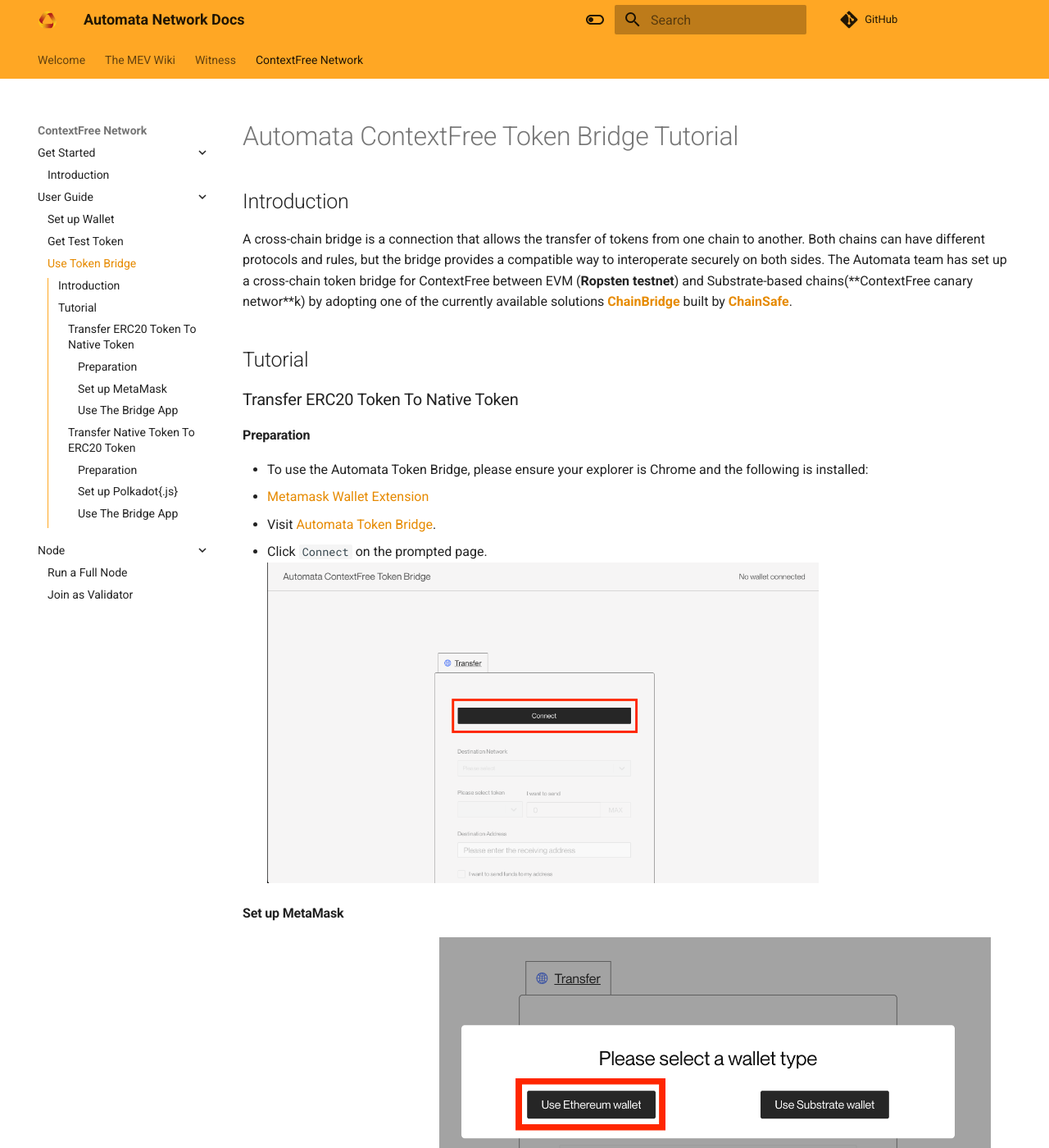
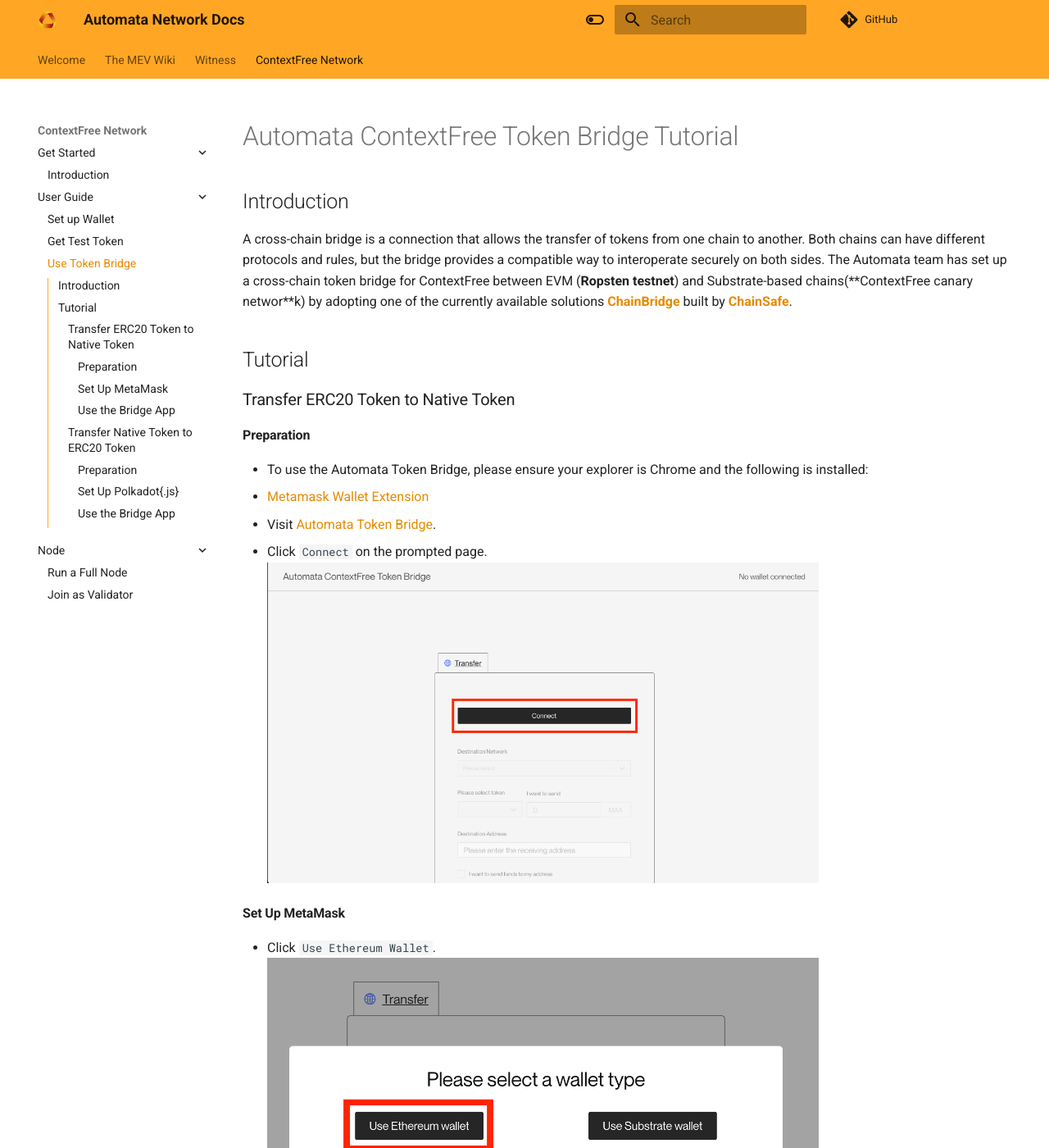
Before and after one commit to automata-network/docs, an MkDocs documentation site: the page built from docs/canarynet/userguide/token-bridge.md, in a window 1280 px wide and 1400 px high. Shown: the whole window at 82% size. Built offline with MkDocs 1.6.1 and Material for MkDocs 9.7.7, drawn with Linux system fonts in a browser that asks for light colours; nearby versions of some CDN libraries; comment, search, counter and statistics services are not loaded; some of the changed text lies outside the part shown.

Commit message:
Minor format fix

```diff
--- a/docs/canarynet/userguide/token-bridge.md
+++ b/docs/canarynet/userguide/token-bridge.md
@@ -4,7 +4,7 @@
 The Automata team has set up a cross-chain token bridge for ContextFree between EVM (**Ropsten testnet**) and Substrate-based chains(**ContextFree canary networ**k) by adopting one of the currently available solutions [**ChainBridge**](https://github.com/ChainSafe/ChainBridge) built by [**ChainSafe**](https://chainsafe.io/).
 
 ## Tutorial
-### Transfer ERC20 Token To Native Token
+### Transfer ERC20 Token to Native Token
 #### Preparation
 - To use the Automata Token Bridge, please ensure your explorer is Chrome and the following is installed:
   - [Metamask Wallet Extension](https://chrome.google.com/webstore/detail/metamask/nkbihfbeogaeaoehlefnkodbefgpgknn?hl=en)
@@ -13,25 +13,25 @@
 - Click `Connect` on the prompted page.
 ![](../../assets/canaryimg/bridge_connect.png){width="673" height="463"}
 
-#### Set up MetaMask
-- Click `Use Ethereum Wallet`.
-![](../../assets/canaryimg/bridge_ethwallet.png){width="673" height="463"}
-- Select `MetaMask`.
-![](../../assets/canaryimg/bridge_metamask.png){width="673" height="463"}
+#### Set Up MetaMask
+- Click `Use Ethereum Wallet`.<br>
+![](../../assets/canaryimg/bridge_ethwallet.png){width="673" height="463"}<br>
+- Select `MetaMask`.<br>
+![](../../assets/canaryimg/bridge_metamask.png){width="673" height="463"}<br>
 - Then you may need may need to enter password to unlock the MetaMask wallet extension if it hasn't been open for a while.
-- Change the network in MetaMask to `Ropsten Test Network`.
-![](../../assets/canaryimg/bridge_ropsten.png){width="673" height="463"}
-- If you don't see the CTX token showing up in the assets, press `Import tokens`, enter the following specifications and press `Add Custom Token`:
-![](../../assets/canaryimg/bridge_import.png){width="673" height="463"}
+- Change the network in MetaMask to `Ropsten Test Network`.<br>
+![](../../assets/canaryimg/bridge_ropsten.png){width="673" height="463"}<br>
+- If you don't see the CTX token showing up in the assets, press `Import tokens`, enter the following specifications and press `Add Custom Token`:<br>
+![](../../assets/canaryimg/bridge_import.png){width="673" height="463"}<br>
   - Token Contract Address: `0x8289b901CAC48EbBB1B5cb0049d1459EA1240EF7`
   - Token Symbol: `CTX`
-  - Token Decimal: `18`
-![](../../assets/canaryimg/bridge_addtoken.png){width="673" height="463"}
+  - Token Decimal: `18`<br>
+![](../../assets/canaryimg/bridge_addtoken.png){width="673" height="463"}<br>
 - Then `Import Tokens`, if you already had some CTX token, the balance will be showed.
-- Let's go back to the web page for the token bridge, by now it should look like this:
+- Let's go back to the web page for the token bridge, by now it should look like this:<br>
 ![](../../assets/canaryimg/bridge_ethtransfer.png){width="673" height="463"}</br>
   If not you can click `Connect` and repeat the above steps.
-#### Use The Bridge App
+#### Use the Bridge App
 - Make sure the following fields are correct:
   - Home network: `Ethereum Ropsten`.
   - Destination Network: `Automata ContextFree`.
@@ -45,36 +45,36 @@
 - If everything looks okay, press `Start transfer`, confirm the `Pre-flight check` and press `Start Transfer` again.
 - Then a MetaMask notification will be popped up to let you allow the website to spend your CTX token, press `Confirm`. Wait a moment for that transaction to be confirmed
 - Another MetaMask notification will be prompted, which is to send a transaction to trigger the actual cross-chain bridging transfer, press `Confirm`.
-- Then you should be able to see this `In Transit`, it usually takes a few minutes to finish the transferring, please be patient.
-![](../../assets/canaryimg/bridge_intransit.png){width="673" height="463"}
-- Once the transferring has been completed, it will show `Transfer completed`
-![](../../assets/canaryimg/bridge_completed.png){width="673" height="463"}
+- Then you should be able to see this `In Transit`, it usually takes a few minutes to finish the transferring, please be patient.<br>
+![](../../assets/canaryimg/bridge_intransit.png){width="673" height="463"}<br>
+- Once the transferring has been completed, it will show `Transfer completed`<br>
+![](../../assets/canaryimg/bridge_completed.png){width="673" height="463"}<br>
 
 - **Congratulations! You have completed your first cross-chain token transfer on Automata ContextFree!**</br>
   Go check the balance of the destination address on [Automata Dashboard](https://dashboard.ata.network/?rpc=wss%3A%2F%2Fcf-api.ata.network#/accounts). If you can't see it, try `Add contact` in the [Address book](https://dashboard.ata.network/?rpc=wss%3A%2F%2Fcf-api.ata.network#/addresses).
 
-### Transfer Native Token To ERC20 Token
+### Transfer Native Token to ERC20 Token
 #### Preparation
 - To use the Automata Token Bridge, please ensure your explorer is Chrome and the following is installed:
   - [Polkadot{.js} Wallet Extension](https://chrome.google.com/webstore/detail/polkadot{js}-extension/mopnmbcafieddcagagdcbnhejhlodfdd)
 
 - Visit [Automata Token Bridge](https://cf-bridge.ata.network/).
-- Click `Connect` on the prompted page.
-![](../../assets/canaryimg/bridge_connect.png){width="673" height="463"}
+- Click `Connect` on the prompted page.<br>
+![](../../assets/canaryimg/bridge_connect.png){width="673" height="463"}<br>
 
-#### Set up Polkadot{.js}
-- Click `Use Substrate Wallet`.
-![](../../assets/canaryimg/bridge_subwallet.png){width="673" height="463"}
+#### Set Up Polkadot{.js}
+- Click `Use Substrate Wallet`.<br>
+![](../../assets/canaryimg/bridge_subwallet.png){width="673" height="463"}<br>
 - Authorize the application to access the wallet by pressing `Yes, allow this application access` on the popped up Polkadot.js notification.
 - If you haven't set up your wallet addresses, please refer [here](./setupwallet.md).
 
-#### Use The Bridge App
-- After connecting you Substrate wallet and setting up your Polkadot.js wallet extension, the Token Bridge App should be like this:
-![](../../assets/canaryimg/bridge_submain.png){width="673" height="463"}
-- Click `Select an account`, you should be able to see a list of addresses starting with `a7`, which are ContextFree addresses injected from your Polkadot.js wallet extension.
-![](../../assets/canaryimg/bridge_subaddress.png){width="673" height="463"}
-- Select the address you want to transfer native token from, the page now should look like:
-![](../../assets/canaryimg/bridge_submain2.png){width="673" height="463"}
+#### Use the Bridge App
+- After connecting you Substrate wallet and setting up your Polkadot.js wallet extension, the Token Bridge App should be like this:<br>
+![](../../assets/canaryimg/bridge_submain.png){width="673" height="463"}<br>
+- Click `Select an account`, you should be able to see a list of addresses starting with `a7`, which are ContextFree addresses injected from your Polkadot.js wallet extension.<br>
+![](../../assets/canaryimg/bridge_subaddress.png){width="673" height="463"}<br>
+- Select the address you want to transfer native token from, the page now should look like:<br>
+![](../../assets/canaryimg/bridge_submain2.png){width="673" height="463"}<br>
 - Make sure the following fields are correct:
   - Select account: The address of your native token sender.
   - Destination Network: `Ethereum Ropsten`.
```
Also changed, not shown: docs/canarynet/node/run-node.md (+3 -3 lines), docs/canarynet/node/run-validator.md (+6 -6 lines), docs/canarynet/userguide/get-test-token.md (+6 -6 lines).
